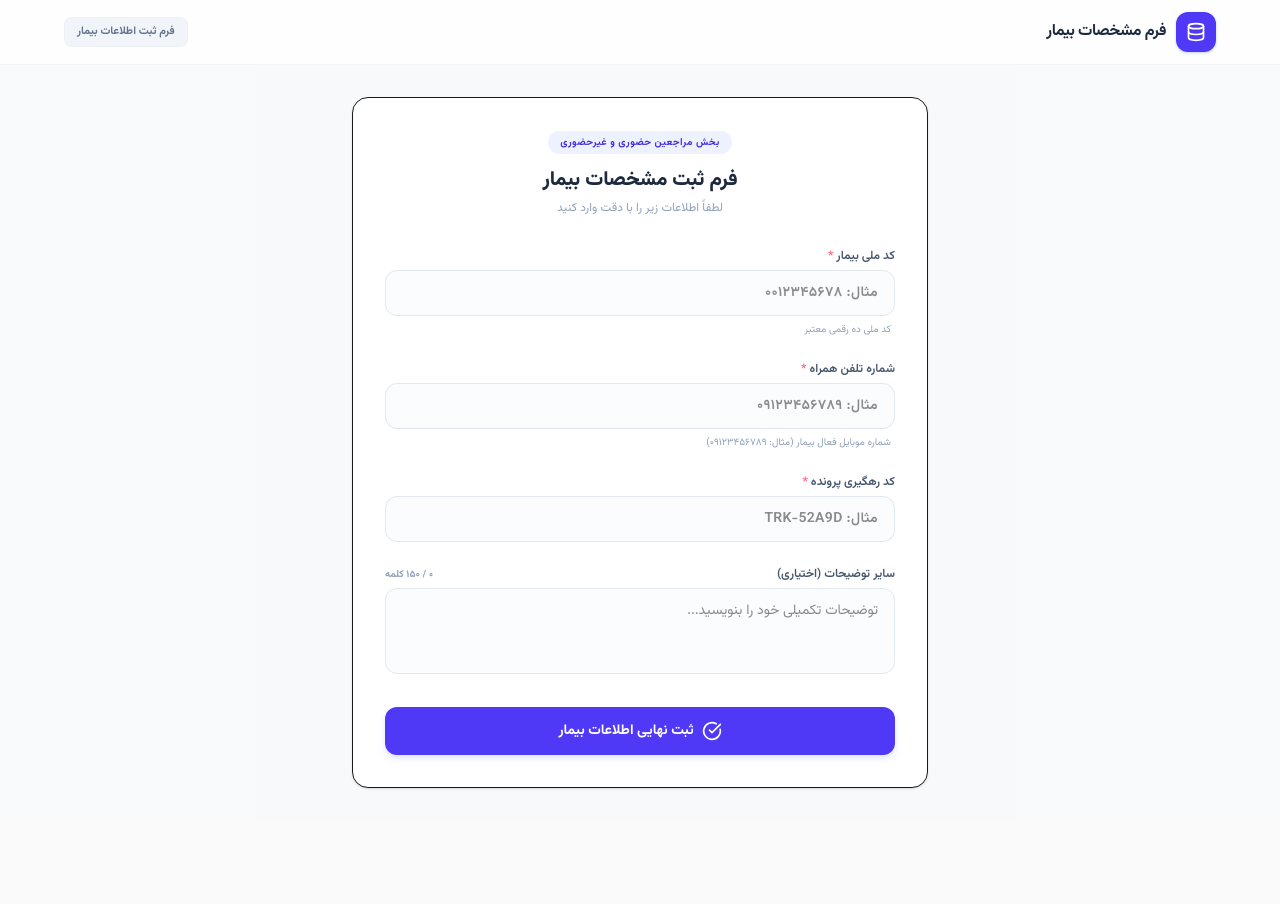
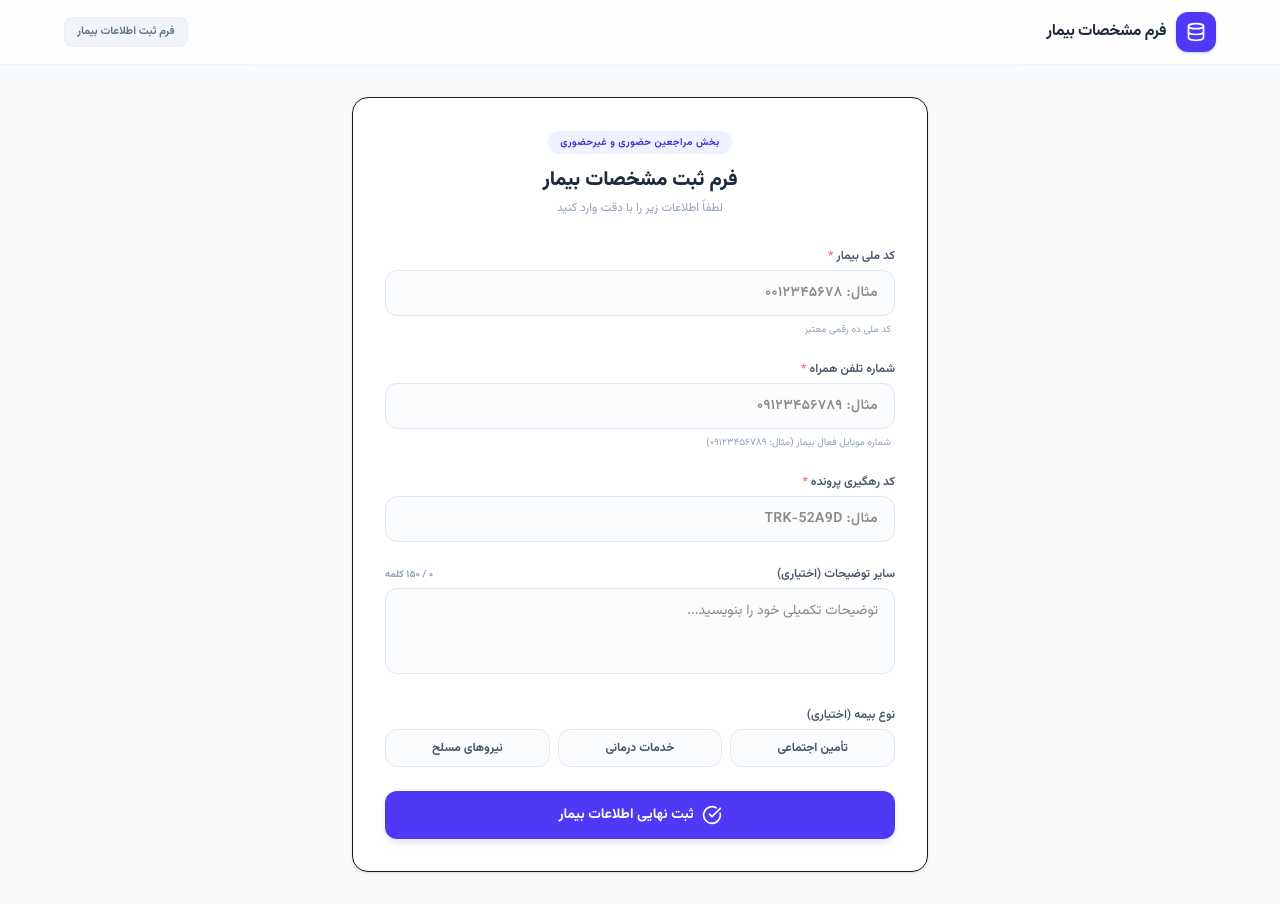
Before and after one commit to amirmoradsaleh/register-platform, a React (Vite) app: page / in a window 1280 px wide. Before the commit the page ends 820 px from the top, so only its background shows below. Built offline with nearby package versions, Linux system fonts and the light colour scheme.

Commit message:
feat: add insurance field and notification chime
- Added optional insurance field to submission model
- Implemented Web Audio API chime for new notifications

```diff
--- a/server.ts
+++ b/server.ts
@@ -20,6 +20,7 @@ interface Submission {
   status: "pending" | "approved" | "rejected";
   adminNotes?: string;
   description?: string;
+  insurance?: string;
 }
 
 // Ensure data file exists
@@ -80,7 +81,7 @@ const ADMIN_PASSWORD = "@Sorosh123#"; // In a real app we'd load this safely
 
 // API Route: Submit new data
 app.post("/api/submissions", (req, res) => {
-  const { nationalCode, trackingCode, phoneNumber, description } = req.body;
+  const { nationalCode, trackingCode, phoneNumber, description, insurance } = req.body;
 
   if (!nationalCode || !trackingCode || !phoneNumber) {
     return res.status(400).json({ error: "لطفاً تمامی فیلدها را وارد کنید" });
@@ -118,7 +119,8 @@ app.post("/api/submissions", (req, res) => {
     createdAt: new Date().toISOString(),
     status: "pending",
     adminNotes: "",
-    description: description ? description.trim() : ""
+    description: description ? description.trim() : "",
+    insurance: insurance ? insurance.trim() : ""
   };
 
   submissions.unshift(newSubmission);
--- a/src/App.tsx
+++ b/src/App.tsx
@@ -22,7 +22,8 @@ import {
   Plus,
   Loader2,
   SlidersHorizontal,
-  ChevronDown
+  ChevronDown,
+  ShieldAlert
 } from "lucide-react";
 import { Submission, TabType } from "./types";
 
@@ -69,6 +70,39 @@ function toPersianDigits(num: string | number): string {
   const str = String(num);
   const persian = ["۰", "۱", "۲", "۳", "۴", "۵", "۶", "۷", "۸", "۹"];
   return str.replace(/[0-9]/g, (w) => persian[+w]);
+}
+
+// Play sound when new submission is received (Requirement: sound notification)
+function playNotificationSound() {
+  try {
+    const AudioContext = window.AudioContext || (window as any).webkitAudioContext;
+    if (!AudioContext) return;
+    const ctx = new AudioContext();
+    const now = ctx.currentTime;
+
+    // Play a nice high-pitched pleasant chime (C5 -> E5 -> G5)
+    const notes = [523.25, 659.25, 783.99]; // C5, E5, G5
+    notes.forEach((freq, idx) => {
+      const startTime = now + idx * 0.08;
+      const osc = ctx.createOscillator();
+      const gainNode = ctx.createGain();
+
+      osc.type = "sine";
+      osc.frequency.setValueAtTime(freq, startTime);
+
+      gainNode.gain.setValueAtTime(0, startTime);
+      gainNode.gain.linearRampToValueAtTime(0.12, startTime + 0.03);
+      gainNode.gain.exponentialRampToValueAtTime(0.001, startTime + 0.25);
+
+      osc.connect(gainNode);
+      gainNode.connect(ctx.destination);
+
+      osc.start(startTime);
+      osc.stop(startTime + 0.3);
+    });
+  } catch (error) {
+    console.error("Failed to play notification sound:", error);
+  }
 }
 
 export default function App() {
@@ -102,6 +136,7 @@ export default function App() {
   const [trackingCode, setTrackingCode] = useState("");
   const [phoneNumber, setPhoneNumber] = useState("");
   const [description, setDescription] = useState("");
+  const [insurance, setInsurance] = useState("");
   const [formError, setFormError] = useState("");
   const [isSubmitting, setIsSubmitting] = useState(false);
   const [submitSuccess, setSubmitSuccess] = useState<Submission | null>(null);
@@ -238,6 +273,7 @@ export default function App() {
           trackingCode: cleanTrackingCode,
           phoneNumber: cleanPhoneNumber,
           description: description.trim(),
+          insurance: insurance,
         }),
       });
 
@@ -250,6 +286,7 @@ export default function App() {
         setTrackingCode("");
         setPhoneNumber("");
         setDescription("");
+        setInsurance("");
       } else {
         setFormError(resData.error || "ثبت اطلاعات با خطا مواجه شد.");
       }
@@ -292,6 +329,13 @@ export default function App() {
       setNewSubNotification(null);
     }
   }, [activeTab, isAdminAuthenticated]);
+
+  // Play sound when new notification is received
+  useEffect(() => {
+    if (newSubNotification && activeTab === "admin" && isAdminAuthenticated) {
+      playNotificationSound();
+    }
+  }, [newSubNotification, activeTab, isAdminAuthenticated]);
 
   // Save notification as marked seen to avoid repeating on reload/entry
   const handleCloseNotification = () => {
@@ -670,6 +714,47 @@ export default function App() {
                           rows={3}
                           className="w-full px-4 py-3 bg-slate-50/50 hover:bg-slate-50 border border-slate-200 rounded-xl text-sm transition-all outline-none focus:bg-white focus:border-indigo-400 focus:ring-2 focus:ring-indigo-100 resize-none"
                         />
+                      </div>
+                    </div>
+
+                    {/* Insurance Field (Optional) */}
+                    <div className="space-y-1.5">
+                      <div className="flex justify-between items-center">
+                        <label className="text-xs font-semibold text-slate-600 block">
+                          نوع بیمه (اختیاری)
+                        </label>
+                        {insurance && (
+                          <button
+                            type="button"
+                            onClick={() => setInsurance("")}
+                            className="text-[10px] text-rose-500 hover:text-rose-600 font-bold transition-all cursor-pointer"
+                          >
+                            حذف انتخاب
+                          </button>
+                        )}
+                      </div>
+                      <div className="grid grid-cols-3 gap-2">
+                        {[
+                          { id: "tamin", label: "تأمین اجتماعی" },
+                          { id: "khadamat", label: "خدمات درمانی" },
+                          { id: "niroo", label: "نیروهای مسلح" },
+                        ].map((opt) => {
+                          const isSelected = insurance === opt.id;
+                          return (
+                            <button
+                              key={opt.id}
+                              type="button"
+                              onClick={() => setInsurance(insurance === opt.id ? "" : opt.id)}
+                              className={`py-2.5 px-2 rounded-xl text-xs font-bold transition-all border text-center cursor-pointer ${
+                                isSelected
+                                  ? "bg-indigo-50 border-indigo-400 text-indigo-700 shadow-sm ring-2 ring-indigo-100"
+                                  : "bg-slate-50/50 hover:bg-slate-100 border-slate-200 text-slate-600 hover:text-slate-800"
+                              }`}
+                            >
+                              {opt.label}
+                            </button>
+                          );
+                        })}
                       </div>
                     </div>
 
@@ -1102,6 +1187,16 @@ export default function App() {
                                   {editingItem.trackingCode}
                                 </span>
                               </div>
+                              {editingItem.insurance && (
+                                <div className="flex justify-between">
+                                  <span className="text-slate-400 font-medium">نوع بیمه:</span>
+                                  <span className="font-bold text-slate-800">
+                                    {editingItem.insurance === "tamin" ? "تأمین اجتماعی" :
+                                     editingItem.insurance === "khadamat" ? "خدمات درمانی" :
+                                     editingItem.insurance === "niroo" ? "نیروهای مسلح" : editingItem.insurance}
+                                  </span>
+                                </div>
+                              )}
                               {editingItem.description && (
                                 <div className="border-t border-slate-200/60 pt-2 space-y-1 text-right">
                                   <span className="text-slate-400 font-semibold block">سایر توضیحات بیمار:</span>
@@ -1263,6 +1358,20 @@ export default function App() {
                     </span>
                   </div>
 
+                  {newSubNotification.insurance && (
+                    <div className="bg-slate-50 p-3.5 rounded-2xl border border-slate-200/60 flex items-center justify-between">
+                      <span className="text-sm font-black text-slate-800">
+                        {newSubNotification.insurance === "tamin" ? "تأمین اجتماعی" :
+                         newSubNotification.insurance === "khadamat" ? "خدمات درمانی" :
+                         newSubNotification.insurance === "niroo" ? "نیروهای مسلح" : newSubNotification.insurance}
+                      </span>
+                      <span className="text-xs font-bold text-slate-500 flex items-center gap-1.5">
+                        نوع بیمه بیمار
+                        <ShieldAlert className="h-4 w-4 text-amber-550" />
+                      </span>
+                    </div>
+                  )}
+
                 </div>
 
                 {/* Confirm & Close Button */}
@@ -1478,6 +1587,20 @@ export default function App() {
                     </span>
                   </div>
 
+                  {submitSuccess.insurance && (
+                    <div className="bg-slate-50 p-4 rounded-xl border border-slate-150 flex items-center justify-between">
+                      <span className="text-sm font-black text-slate-800">
+                        {submitSuccess.insurance === "tamin" ? "تأمین اجتماعی" :
+                         submitSuccess.insurance === "khadamat" ? "خدمات درمانی" :
+                         submitSuccess.insurance === "niroo" ? "نیروهای مسلح" : submitSuccess.insurance}
+                      </span>
+                      <span className="text-xs font-bold text-slate-500 flex items-center gap-1.5">
+                        نوع بیمه انتخابی
+                        <ShieldAlert className="h-4 w-4 text-amber-550" />
+                      </span>
+                    </div>
+                  )}
+
                 </div>
 
                 {/* Clipboard Toast Indicator */}
--- a/src/types.ts
+++ b/src/types.ts
@@ -7,6 +7,7 @@ export interface Submission {
   status: "pending" | "approved" | "rejected";
   adminNotes?: string;
   description?: string;
+  insurance?: string;
 }
 
 export type TabType = "user" | "admin";
```
